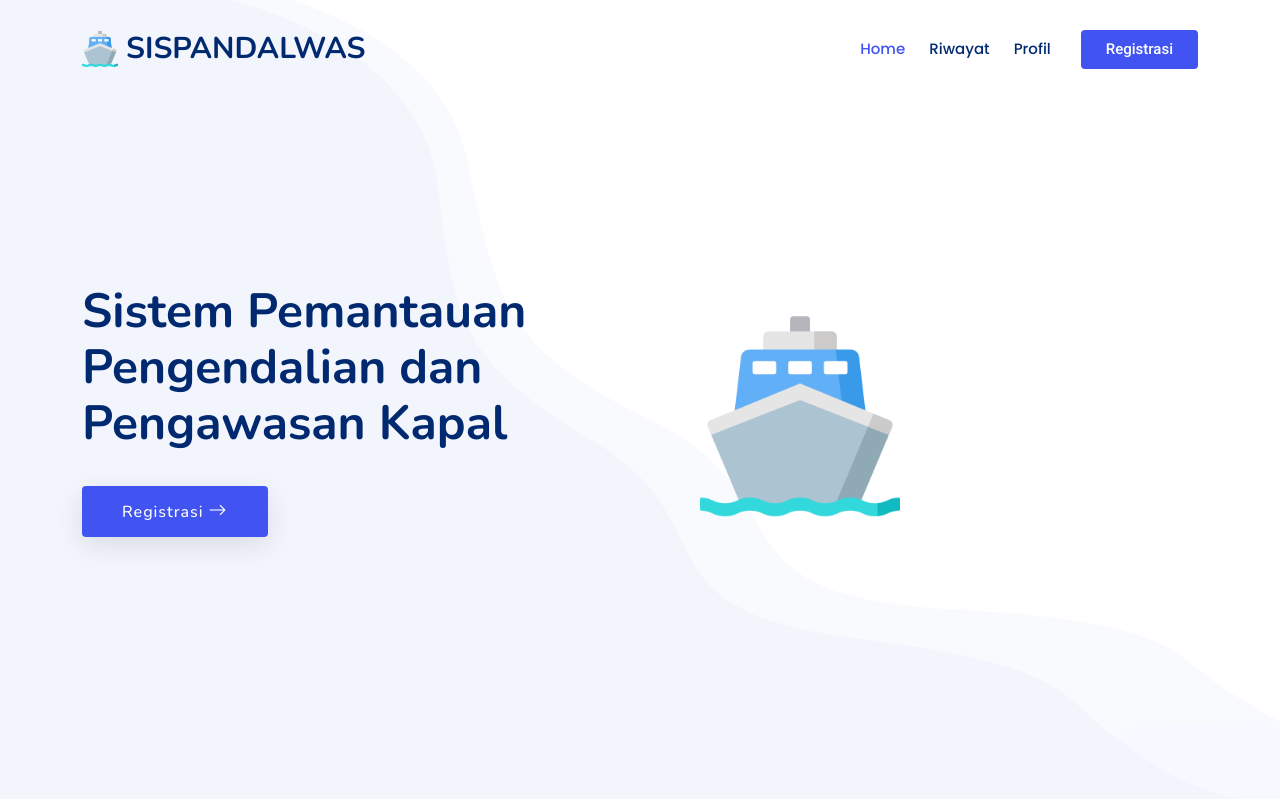
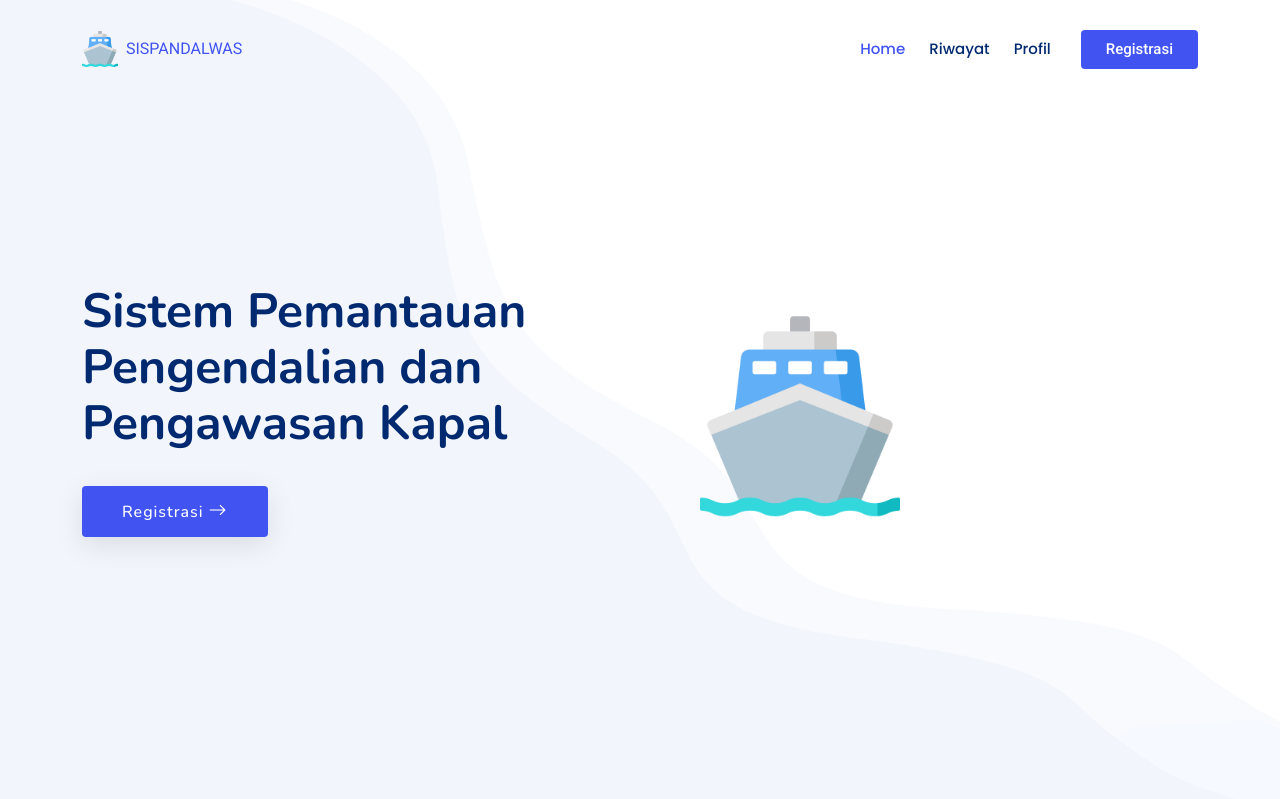
Before and after one commit to WannxxRd/Booking-system, a CodeIgniter 4 app: the page made by app/Views/landing.php in a window 1280 px wide. Shown: the top 799 px of the page. Run offline with PHP 8.4 and a stand-in for CodeIgniter, Linux system fonts and the light colour scheme; the template is opened without the code that fills it, so the values that code supplies are empty; some libraries are stand-ins or nearby versions.

Commit message:
Second commit

```diff
--- a/app/Views/landing.php
+++ b/app/Views/landing.php
@@ -60,7 +60,7 @@
 
             <a href="<?= base_url() ?>" class="logo d-flex align-items-center me-auto">
                 <img src="<?= base_url('assets/img/logo.png') ?>" alt="Logo">
-                <h1 class="sitename">SISPANDALWAS</h1>
+                <span class="sitename">SISPANDALWAS</span>
             </a>
 
             <?= view('menu') ?>
```
